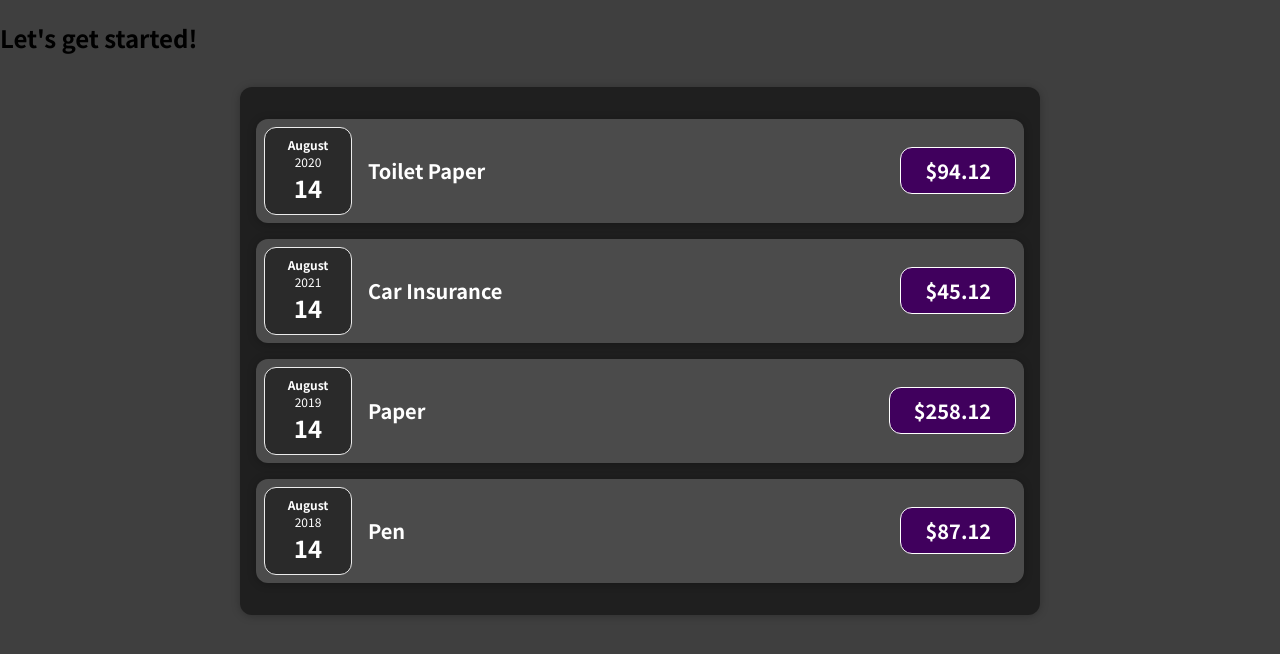
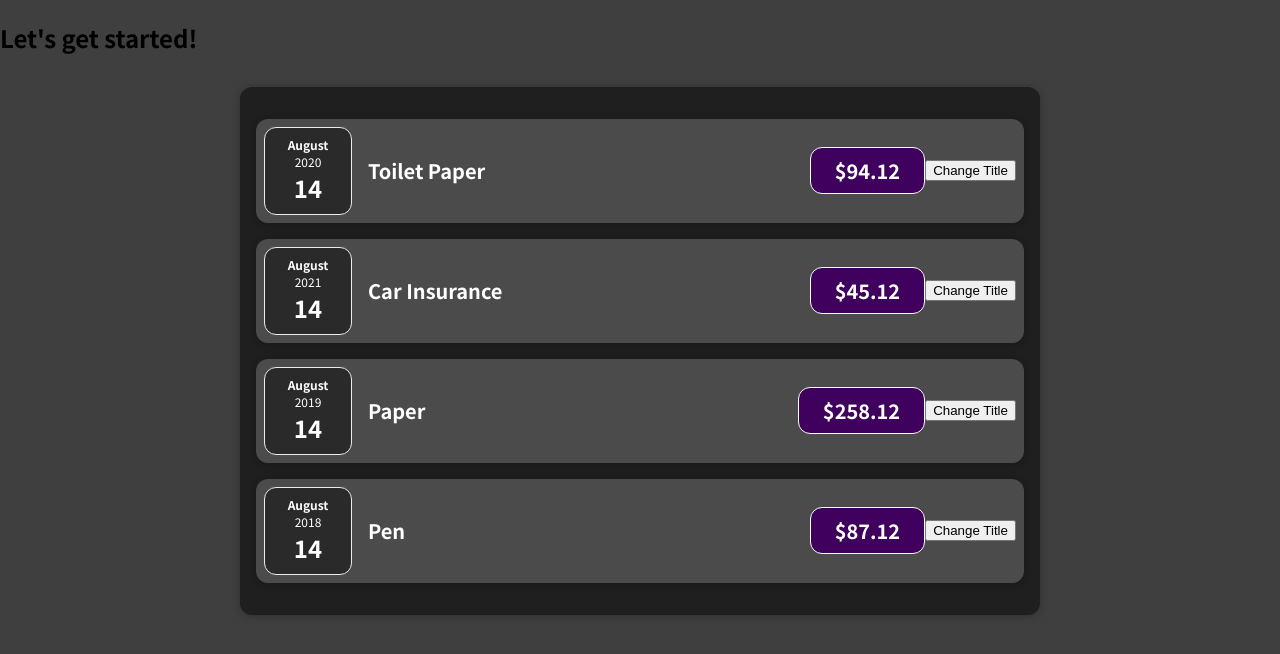
Before and after one commit to lionel-p-albus/react_demo_01, a React (Create React App) app: page / in a window 1280 px wide. Shown: the top 654 px of the page. Built offline with nearby package versions, Linux system fonts and the light colour scheme.

Commit message:
working with 'state'

```diff
--- a/src/components/expenses/ExpenseItem.js
+++ b/src/components/expenses/ExpenseItem.js
@@ -1,15 +1,23 @@
 import './ExpenseItem.css';
 import ExpenseDate from "./ExpenseDate";
 import Card from "../ui/Card";
+import {useState} from "react";
 
 const ExpenseItem = (props) => {
+    const [title, setTitle] = useState(props.title);
+
+    const clickHandler = () => {
+        setTitle('Updated!');
+    }
+
     return (
         <Card className='expense-item'>
             <ExpenseDate date={props.date}/>
             <div className="expense-item__description">
-                <h2>{props.title}</h2>
+                <h2>{title}</h2>
                 <div className="expense-item__price">${props.amount}</div>
             </div>
+            <button onClick={clickHandler}>Change Title</button>
         </Card>
     );
 }
```
